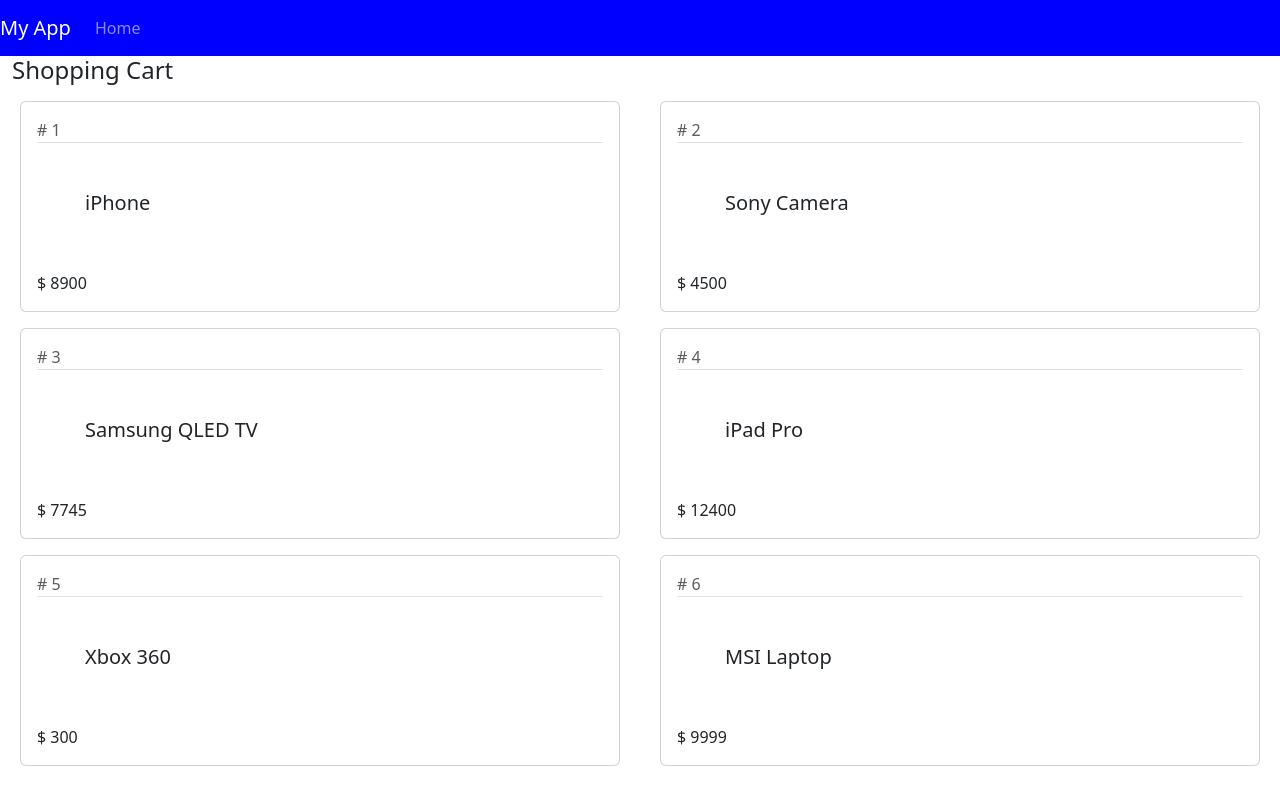
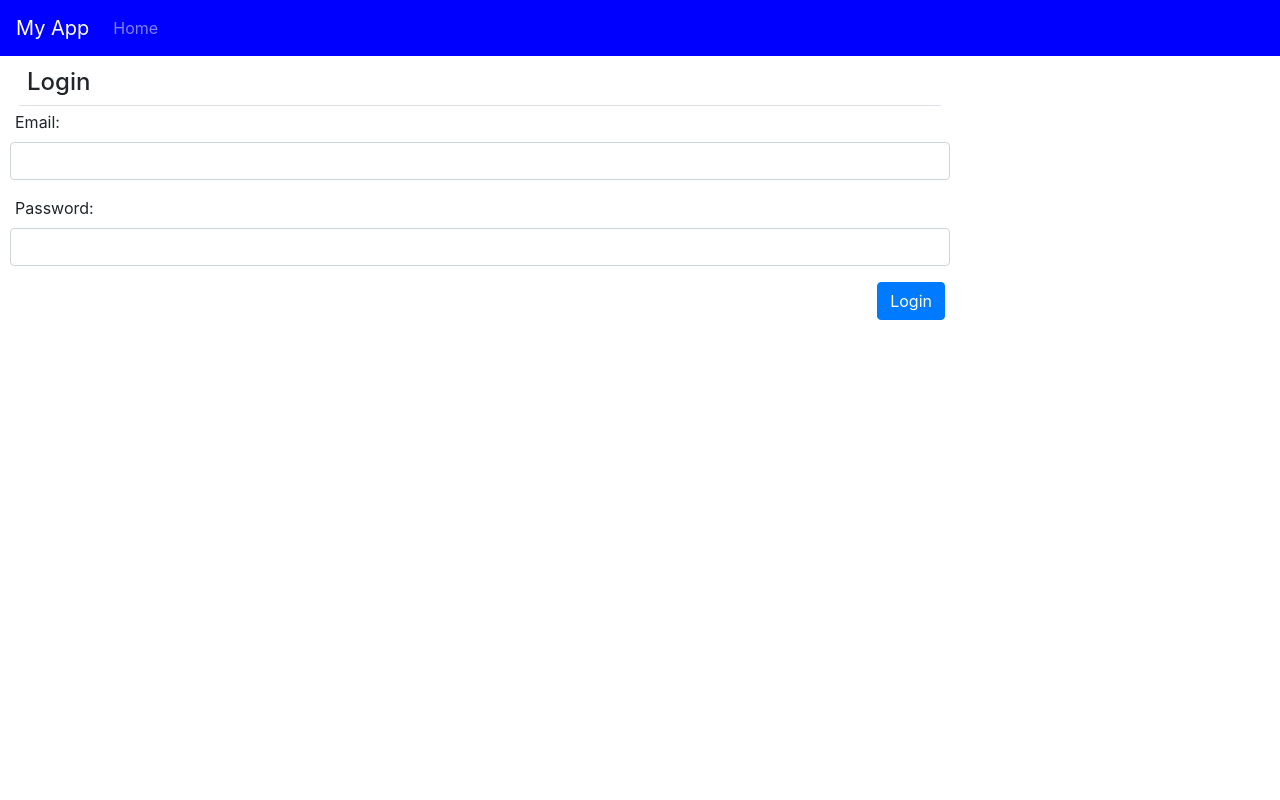
Before and after one commit to CJS1515/PNP4Project, a React (Create React App) app: page / in a window 1280 px wide. Built offline with nearby package versions, Linux system fonts and the light colour scheme.

Commit message:
Very close to finish

```diff
--- a/package.json
+++ b/package.json
@@ -6,7 +6,8 @@
     "@testing-library/jest-dom": "^5.17.0",
     "@testing-library/react": "^13.4.0",
     "@testing-library/user-event": "^13.5.0",
-    "bootstrap": "^5.3.2",
+    "bootstrap": "^4.6.0",
+    "font-awesome": "^4.7.0",
     "jquery": "^3.7.1",
     "popper.js": "^1.16.1",
     "react": "^18.2.0",
--- a/src/App.jsx
+++ b/src/App.jsx
@@ -1,13 +1,13 @@
 import React, { Component } from "react";
 import NavBar from "./NavBar";
-import ShoppingCart from "./ShoppingCart";
-
+//import ShoppingCart from "./ShoppingCart";
+import Login from "./Login";
 export default class App extends Component {
   render() {
     return (
       <React.Fragment>
         <NavBar />
-        <ShoppingCart />
+        <Login></Login>
       </React.Fragment>
     );
   }
--- /dev/null
+++ b/src/Login.jsx
@@ -0,0 +1,66 @@
+import React, { Component } from "react";
+
+export default class Login extends Component {
+  constructor(props) {
+    super(props);
+    this.state = { email: "", password: "", message: "" };
+  }
+  render() {
+    return (
+      <div className="col-lg-9">
+        <h4 className="m-1 p-2 border-bottom">Login</h4>
+        {/* Email Starts */}
+        <div className="form-group form-row">
+          <label className="col-lg-4">Email:</label>
+          <input
+            type="text"
+            className="form-control"
+            value={this.state.email}
+            onChange={(event) => {
+              this.setState({ email: event.target.value });
+            }}
+          />
+        </div>
+        {/* Email ends */}
+
+        {/* Password Starts */}
+        <div className="form-group form-row">
+          <label className="col-lg-4">Password:</label>
+          <input
+            type="text"
+            className="form-control"
+            value={this.state.password}
+            onChange={(event) => {
+              this.setState({ password: event.target.value });
+            }}
+          />
+        </div>
+        {/* Password ends */}
+        <div className="text-right">
+          <button className="btn btn-primary" onClick={this.onLoginClick}>
+            Login
+          </button>
+        </div>
+      </div>
+    );
+  } //end of render
+
+  onLoginClick = () => {
+    if (
+      this.state.email === "admin@test.com" &&
+      this.state.password === "admin123"
+    ) {
+      //success
+      this.setState({
+        message: <span className="text-success">Successfully Logged-in</span>,
+      });
+    } else {
+      //error
+      this.setState({
+        message: (
+          <span className="text-danger">Invalid Log-in, please try again</span>
+        ),
+      });
+    }
+  };
+}
--- a/src/Product.jsx
+++ b/src/Product.jsx
@@ -1,19 +1,82 @@
 import React, { Component } from "react";
 
 export default class Product extends Component {
+  constructor(props) {
+    super(props);
+
+    console.log("Constructor - Product");
+
+    this.state = { product: this.props.product };
+  }
+
   render() {
+    console.log("render - Product");
+
     return (
       <div className="col-lg-6">
         <div className="card m-2">
           <div className="card-body">
-            <div className="text-muted"># {this.props.id}</div>
+            <div className="text-muted">
+              # {this.state.product.id}
+              <span
+                className="pull-right hand-icon"
+                onClick={() => {
+                  this.props.onDelete(this.state.product);
+                }}
+              >
+                <i className="fa fa-times"></i>
+              </span>
+            </div>
 
-            <h5 className="p-5 border-top">{this.props.productName}</h5>
+            <h5 className="pt-2 border-top">
+              {this.state.product.productName}
+            </h5>
 
-            <div>$ {this.props.price}</div>
+            <div>$ {this.state.product.price}</div>
           </div>
+          {/*card body ends here */}
+
+          <div className="card-footer text-right">
+            <div className="float-left">
+              <span className="badge">{this.state.product.quantity}</span>
+
+              <div className="btn-group">
+                <button
+                  className="btn btn-outline-success"
+                  onClick={() => {
+                    this.props.onIncrement(this.state.product, 10);
+                  }}
+                >
+                  +
+                </button>
+                <button
+                  className="btn btn-outline-success"
+                  onClick={() => {
+                    this.props.onDecrement(this.state.product, 0);
+                  }}
+                >
+                  -
+                </button>
+              </div>
+            </div>
+            {/* float left ends here */}
+            <div className="float-right">{this.props.children}</div>
+          </div>
+          {/* card-footer ends here */}
         </div>
       </div>
     );
   }
+
+  componentDidMount() {
+    console.log("componentDidMount - Product");
+  }
+
+  componentDidUpdate() {
+    console.log("componentDidUpdate - Product");
+  }
+
+  componentWillUnmount() {
+    console.log("componentWillUnmount - product");
+  }
 }
--- a/src/ShoppingCart.jsx
+++ b/src/ShoppingCart.jsx
@@ -1,7 +1,12 @@
 import react, { Component } from "react";
 import Product from "./Product";
 export default class ShoppingCart extends Component {
-  state = {
+  //Executes when the component is mounted
+  constructor(props) {
+    console.log("constructor - ShoppingCart");
+    super(props); //calling super class' constructor
+    //initializing the state
+    this.state = {
       products: [
         { id: 1, productName: "iPhone", price: 8900, quantity: 0 },
         { id: 2, productName: "Sony Camera", price: 4500, quantity: 0 },
@@ -11,7 +16,11 @@
         { id: 6, productName: "MSI Laptop", price: 9999, quantity: 0 },
       ],
     };
+  }
+
   render() {
+    console.log("render - ShoppingCart");
+
     return (
       <div className="container-fluid">
         <h4>Shopping Cart</h4>
@@ -21,14 +30,81 @@
             return (
               <Product
                 key={prod.id}
-                id={prod.id}
-                productName={prod.productName}
-                price={prod.price}
-              />
+                product={prod}
+                onIncrement={this.handleIncrement}
+                onDecrement={this.handleDecrement}
+                onDelete={this.handleDelete}
+              >
+                <button className="btn btn-primary">Buy Now</button>
+              </Product>
             );
           })}
         </div>
       </div>
     );
   }
+  //render ends here
+
+  componentDidMount() {
+    //fetch data from data source
+    console.log("componentDidMount - ShoppingCart");
   }
+
+  componentDidUpdate(prevProps, prevState) {
+    console.log(
+      "componentDidUpdate - ShoppingCart",
+      prevProps,
+      prevState,
+      this.props,
+      this.state
+    );
+  }
+
+  componentWillUnmount() {
+    console.log("componentWillUnmount - ShoppingCart");
+  }
+
+  componentDidCatch(error, info) {
+    console.log("componentWillUnmount - ShoppingCart");
+    console.log(error, info);
+
+    localStorage.lastError = `${error}\n${info}`;
+  }
+
+  handleIncrement = (product, maxValue) => {
+    //console.log("handleIncrement", product);
+
+    //get index of current product
+    let allProducts = [...this.state.products];
+    let index = allProducts.indexOf(product);
+
+    if (allProducts[index].quantity < maxValue) {
+      allProducts[index].quantity++;
+      this.setState({ products: allProducts });
+    }
+  };
+  handleDecrement = (product, minValue) => {
+    //console.log("handleDecrement", product);
+
+    let allProducts = [...this.state.products];
+    let index = allProducts.indexOf(product);
+
+    if (allProducts[index].quantity > minValue) {
+      allProducts[index].quantity--;
+      this.setState({ products: allProducts });
+    }
+  };
+
+  //executes delete when little x is pressed
+  handleDelete = (product) => {
+    //get index of product
+    let allProducts = [...this.state.products];
+    let index = allProducts.indexOf(product);
+
+    if (window.confirm("Are You Sure You Want To Delete")) {
+      //delete product based on index
+      allProducts.splice(index, 1);
+      this.setState({ products: allProducts });
+    }
+  };
+}
--- a/src/index.css
+++ b/src/index.css
@@ -15,3 +15,7 @@
   color: #ff0000;
   font-size: 25px;
 }
+
+.hand-icon {
+  cursor: pointer;
+}
--- a/src/index.js
+++ b/src/index.js
@@ -7,6 +7,7 @@
 import App from "./App";
 import "./index.css";
 import { createRoot } from "react-dom/client";
+import "font-awesome/css/font-awesome.css";
 
 const container = document.getElementById("root");
 const root = createRoot(container);
```
Also changed, not shown: 1 other file (tests, documents, lock files or other folders). Lines whose indentation alone changed are shown as unchanged.
